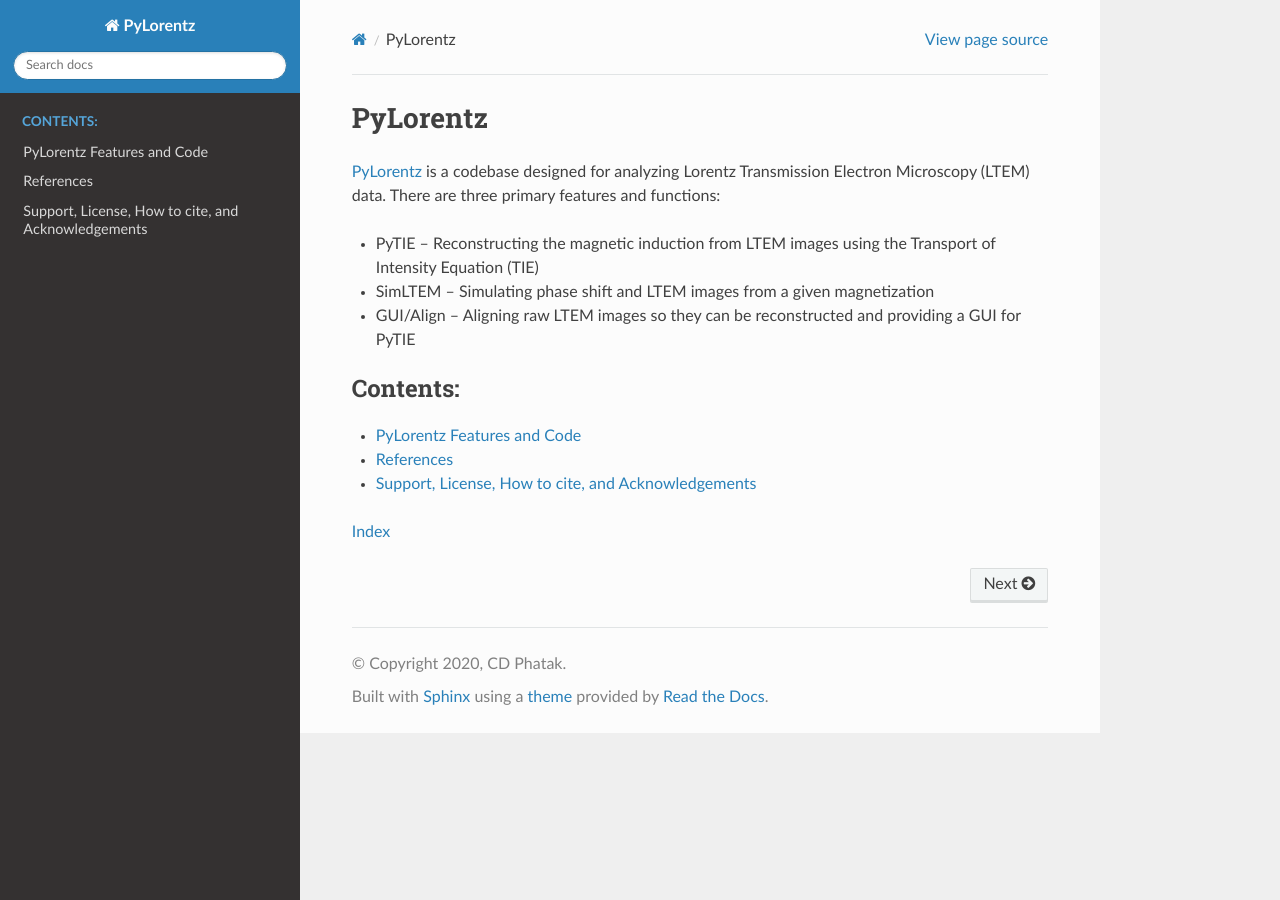
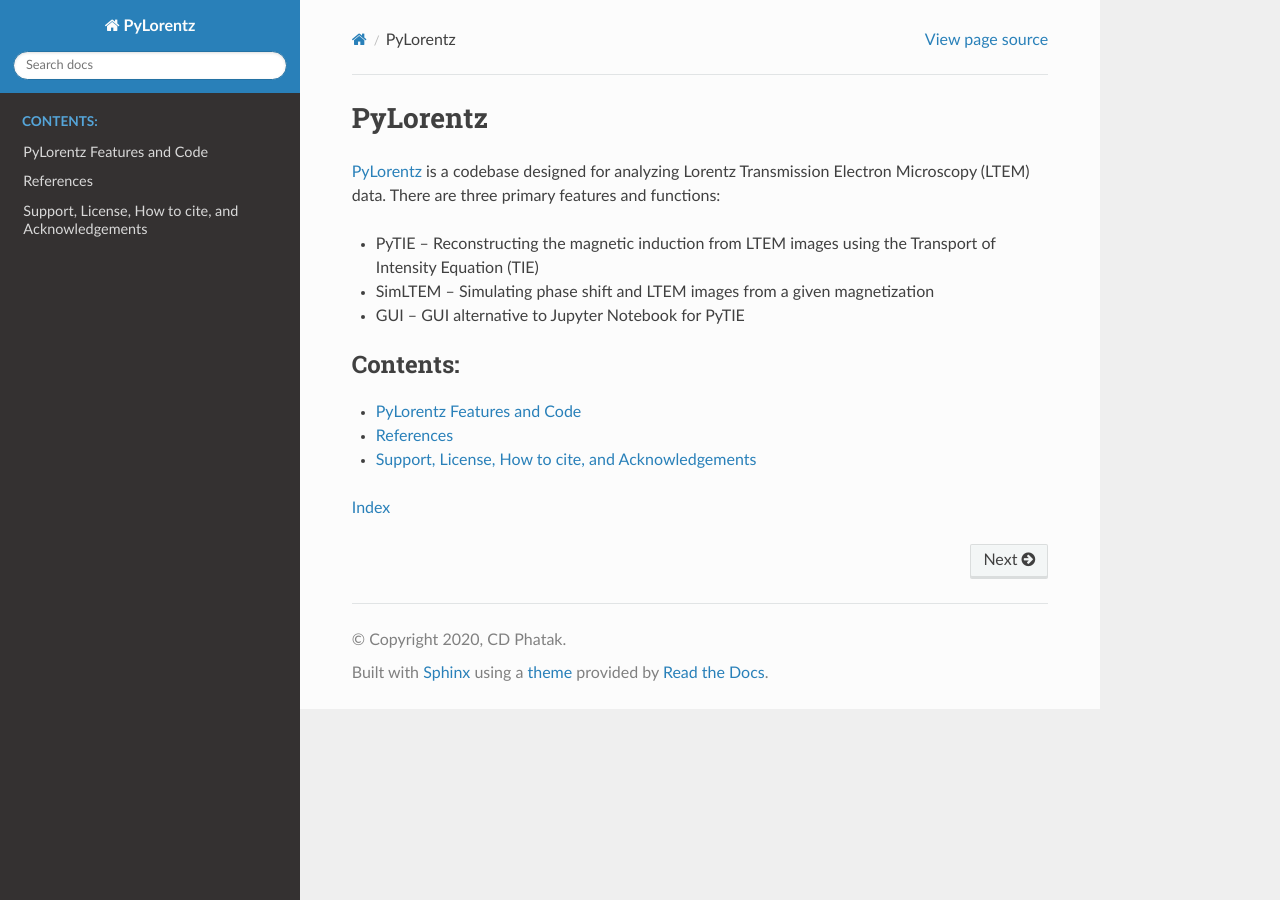
Before and after one commit to PyLorentz/PyLorentz, a Sphinx documentation site: the page built from docs/source/index.rst, in a window 1280 px wide. Built offline with Sphinx 7.4.7 and the Read the Docs theme 2.0.0, drawn with Linux system fonts in a browser that asks for light colours; pages that are not in the unit, such as notebooks, are missing from menus.

Commit message:
Remove Alignment References in Documentation

```diff
--- a/docs/source/index.rst
+++ b/docs/source/index.rst
@@ -4,7 +4,7 @@ PyLorentz
 
 - PyTIE -- Reconstructing the magnetic induction from LTEM images using the Transport of Intensity Equation (TIE)
 - SimLTEM -- Simulating phase shift and LTEM images from a given magnetization
-- GUI/Align -- Aligning raw LTEM images so they can be reconstructed and providing a GUI for PyTIE
+- GUI -- GUI alternative to Jupyter Notebook for PyTIE
 
 
 .. toctree::
```
